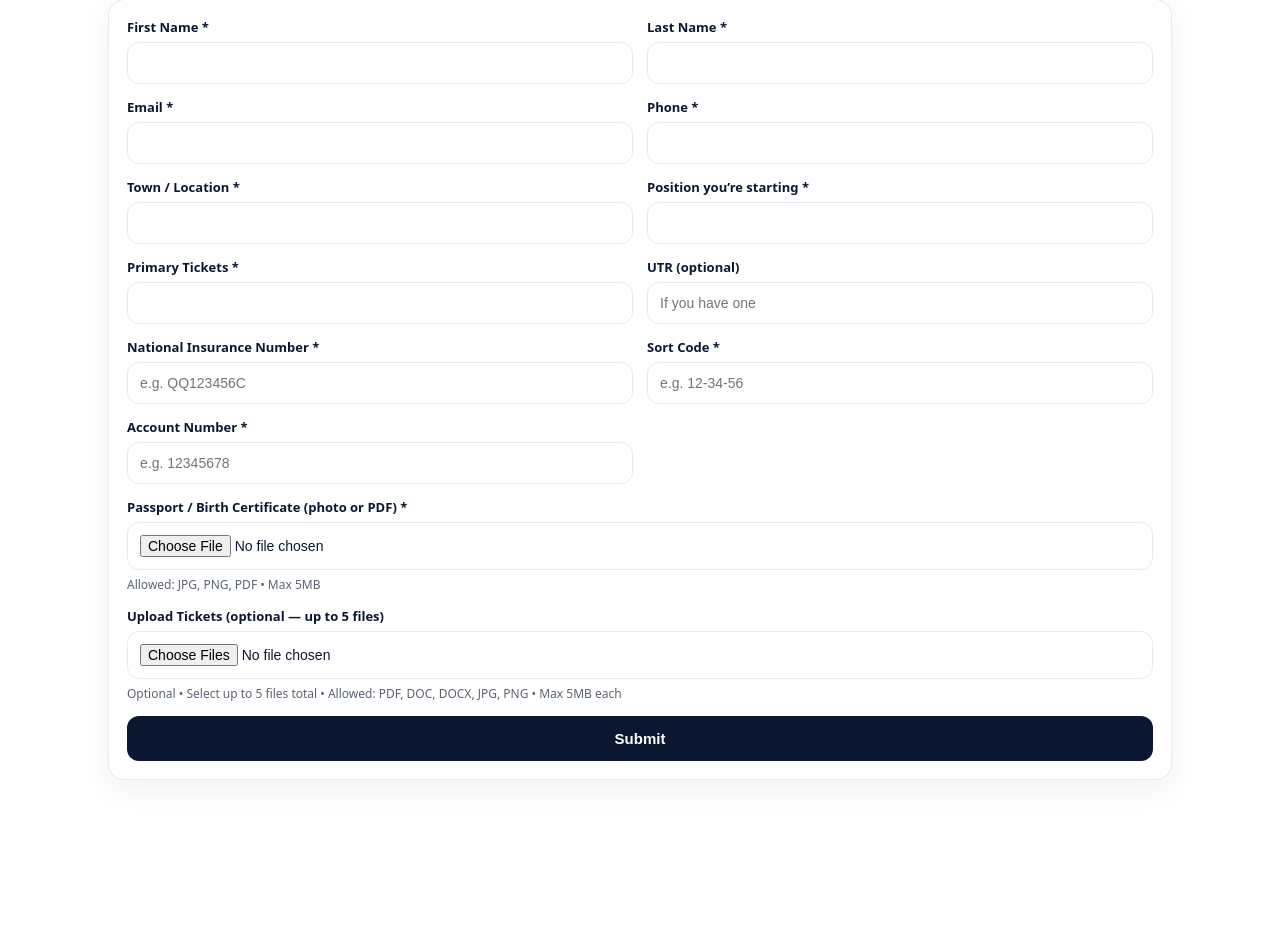
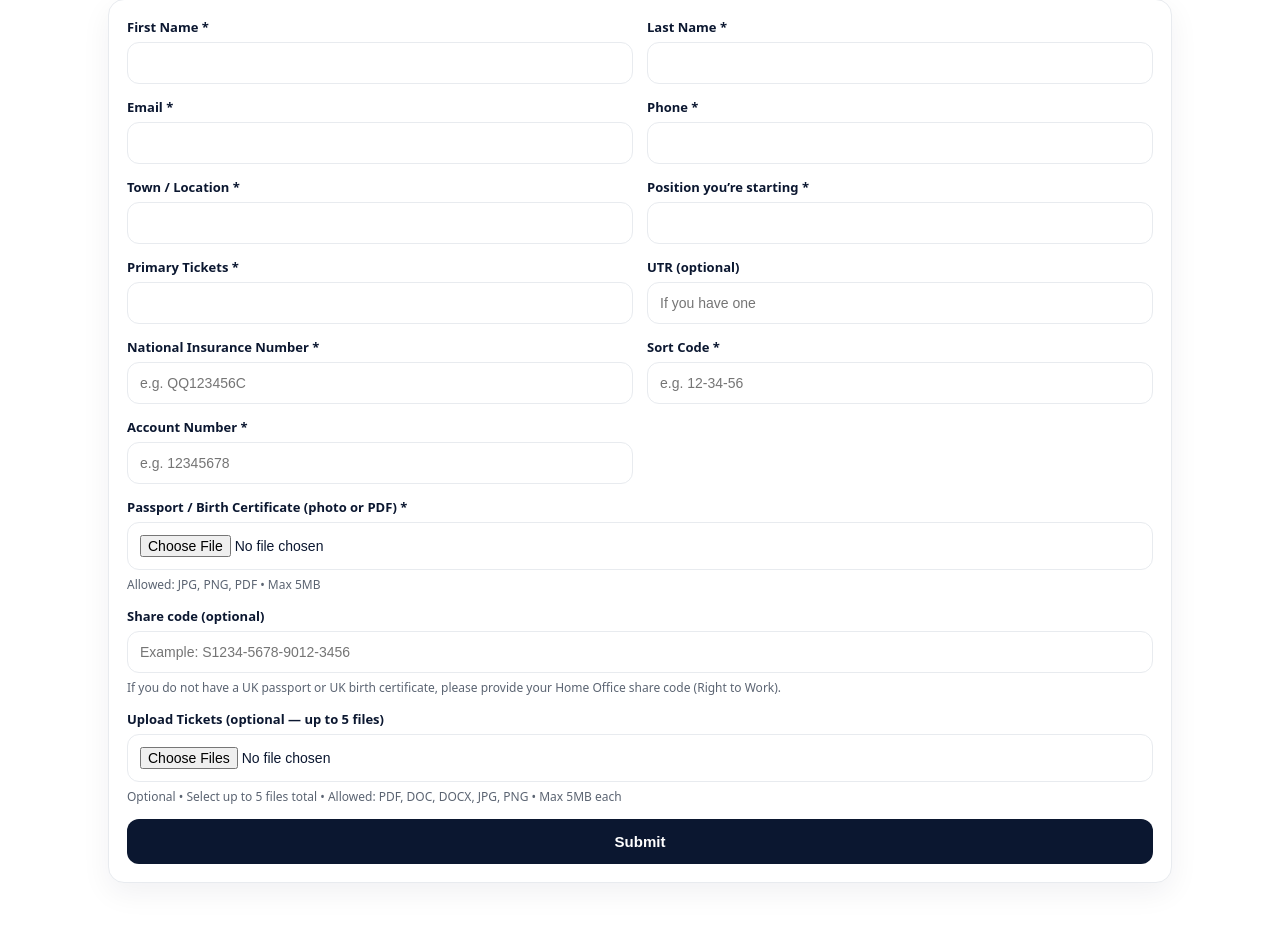
Before and after one commit to VladLevinte/valerec-site, a Flask app: page /candidateRegister in a window 1280 px wide. Shown: the part 232-1161 px from the top of the page. Before the commit the page ends 1012 px from the top, so only its background shows below. Run offline with Flask 3, Linux system fonts and the light colour scheme.

Commit message:
Add optional share code input field
Added an optional share code input field with a hint for users without a UK passport or birth certificate.

```diff
--- a/templates/candidate_register.html
+++ b/templates/candidate_register.html
@@ -7,7 +7,6 @@
   <link rel="stylesheet" href="{{ url_for('static', filename='css/style.css') }}">
 
   <style>
-    /* Fix: make tel/email inputs same width as others even if CSS targets only text */
     .form-card input[type="tel"],
     .form-card input[type="email"],
     .form-card input[type="text"],
@@ -103,6 +102,15 @@
         <div class="hint">Allowed: JPG, PNG, PDF • Max 5MB</div>
       </div>
 
+      <!-- ✅ NEW: Share code (optional) -->
+      <div class="field full">
+        <label>Share code (optional)</label>
+        <input type="text" name="share_code" placeholder="Example: S1234-5678-9012-3456">
+        <div class="hint">
+          If you do not have a UK passport or UK birth certificate, please provide your Home Office share code (Right to Work).
+        </div>
+      </div>
+
       <!-- ✅ OPTIONAL: Additional tickets upload (up to 5) -->
       <div class="field full">
         <label>Upload Tickets (optional — up to 5 files)</label>
@@ -181,7 +189,7 @@
 
       const input = document.createElement('input');
       input.type = 'file';
-      input.name = 'tickets';   // backend uses getlist("tickets")
+      input.name = 'tickets';
       input.files = dt.files;
 
       hiddenWrap.appendChild(input);
```
